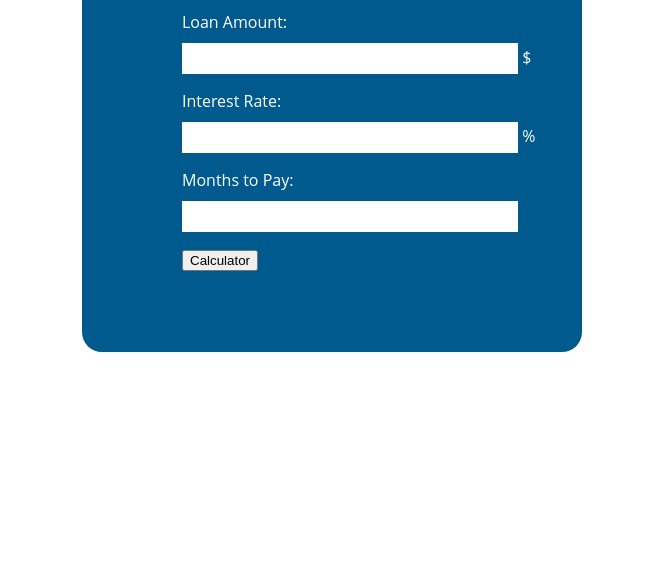
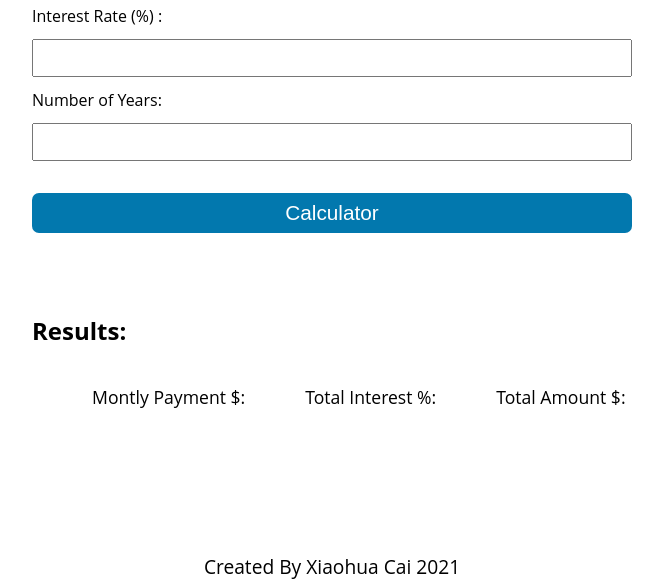
Before and after one commit to xiaohua2003/Loan-Calculator, a plain HTML site: page index.html in a window 1280 px wide. Shown: the part 283-871 px from the top of the page, without its empty margins (308-971 px from the left). Before the commit the page ends 800 px from the top, so only its background shows below. Drawn offline with Linux system fonts and the light colour scheme.

Commit message:
update app.js,css

```diff
--- a/app.js
+++ b/app.js
@@ -1,10 +1,23 @@
 document.getElementById("loan-form").addEventListener("submit", calculateLoan);
 function calculateLoan(e){
+    //UI
     const amount = document.querySelector('#amount').value;
     const interest_rate = document.querySelector('#interest').value;
-    const months = document.querySelector('#months').value;
-    const interest = (amount * (interest_rate * 0.01)) / months;
-    const payment = ((amount / months) + interest).toFixed(2);
-    document.querySelector('#payment').innerHTML =  'Monthly payment ($):' + payment;
+    const years = document.querySelector('#years').value;
+    //Calculate
+    const principal=parseFloat(amount);
+    const CalculateInterest=parseFloat(interest_rate)/100/12;
+    const CalculatedPayments=parseFloat(years)*12;
+    //calculate montly payment
+    const x=Math.pow(1+CalculateInterest, CalculatedPayments);
+    const montly=(principal*x*CalculateInterest)/(x-1);
+    const payment=montly.toFixed(2);
+    //calculate Interest
+    const totalInterest=(montly*CalculatedPayments-principal).toFixed(2);
+    //calculate total payments
+    const totalPayment=(montly*CalculatedPayments).toFixed(2);
+    document.querySelector('#payment').innerHTML=payment;
+    document.querySelector("#totalInterest").innerHTML=totalInterest;
+    document.querySelector("#totalPayment").innerHTML=totalPayment;
     e.preventDefault();
 }
--- a/index.html
+++ b/index.html
@@ -7,16 +7,33 @@
     <title>Loan Calculator</title>
 </head>
 <body>
-    <form id="loan-form" action="">
-        <div class = "container">
-            <h1>Loan Calculator</h1>
-            <p>Loan Amount: <input id = "amount" type = "number" value = "" > $</p>
-            <p>Interest Rate: <input id = "interest" type = "number" value = "" > %</p>
-            <p>Months to Pay: <input id = "months" type = "number" value = ""></p>
-            <button>Calculator</button>
-            <h2 id = "payment"></h2>
+    <main>
+        <h1>Loan Calculator</h1>
+        <form id="loan-form" action="">
+            <div class = "container">
+                <div class="container" class="loan">
+                    <label for="amount">Loan Amount ($) :</label>
+                    <input id = "amount" type = "number" value = "" >
+                </div>
+                <div class="container" class="rate">
+                    <label for="rate">Interest Rate (%) :</label>
+                    <input id = "interest" type = "number" value = "" >
+                </div>
+                <div class="container">
+                    <label for="rate">Number of Years:</label>
+                    <input id = "years" type = "number" value = "">
+                </div>
+                <button>Calculator</button>
+            </div>
+        </form>
+        <h2>Results:</h2>
+        <div class="bottom">
+            <p class="result">Montly Payment <span> $:</span> <span id = "payment" ></span></p>
+            <p class="result">Total Interest <span> %:</span> <span id="totalInterest"></span></p>
+            <p class="result">Total Amount <span> $:</span> <span id="totalPayment"></span> </p>
         </div>
-    </form>
+    </main>
+
     <footer> Created By Xiaohua Cai 2021</footer>
     <script src = "app.js"></script>
 
--- a/style.css
+++ b/style.css
@@ -2,40 +2,57 @@ body{
     font-family: 'Open Sans', sans-serif;
     background-color:white;
 }
-
+main{
+    display:flex;
+    flex-direction: column;
+    max-width:600px;
+    margin:0 auto;
+    padding-top:6%;
+}
 .container{
-    width: 400px;
-    height: 450px;
-    background-color: #005a8d;
-    position: fixed;
-    left: 50%;
-    top: 50%;
-    transform: translateX(-50%) translateY(-50%);
-    color: #fff;
-    padding: 20px 0 0 100px;
-    border-radius: 20px;
+    display:flex;
+    flex-direction:column;
 }
-
+button {
+    font-size: 1.3em;
+    border-radius: 7px;
+    margin-top: 1.5em;
+    margin-bottom: 2em;
+    background-color: #0278ae;
+    height: 2.5rem;
+    text-decoration: none;
+    border:none;
+    color:white;
+  }
+button:hover {
+    background-color: #318fb5;
+  }
+label{
+    margin-top:2%;
+}
 input{
-    width: 80%;
-    padding: 8px;
-    margin-top: 10px;
-    border: none;
+    height:2rem;
+    margin-top:2%;
 }
-
-input:focus{
-    outline: none;
-}
-
 h1{
     font-size: 40px;
+    text-align: center;
 }
 
 h2{
     margin-top: 40px;
 }
+.bottom{
+    display:flex;
+    flex-direction:row;
 
+}
+.result{
+    margin-left:10%;
+    font-size:1.1rem;
+}
 footer{
-    margin-bottom: auto;
+    margin-top:10%;
     text-align:center;
+    font-size:1.2rem;
 }
```
